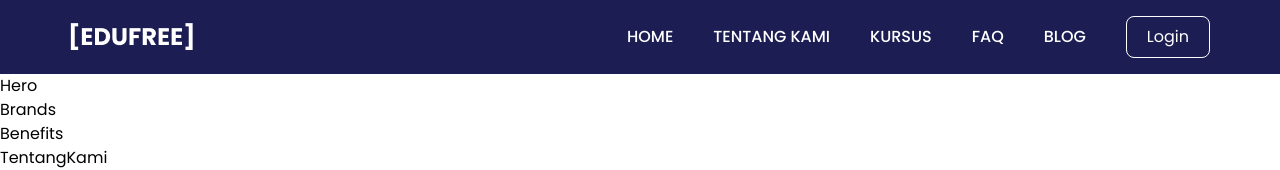
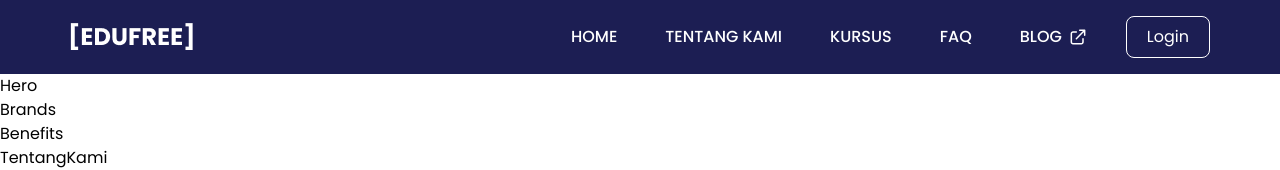
Before and after one commit to Taufik-H/edufree, a React (Vite) app: page / in a window 1280 px wide. Shown: the top 170 px of the page. Built offline with nearby package versions, Linux system fonts and the light colour scheme.

Commit message:
feat: icon navbar blog

```diff
--- a/src/assets/index.js
+++ b/src/assets/index.js
@@ -1 +1,2 @@
 export { default as logo } from "../assets/logo.png";
+export { default as goPage } from "../assets/go.svg";
--- a/src/constant/index.js
+++ b/src/constant/index.js
@@ -1,5 +1,5 @@
 // File ini berisi konstanta (content value dari website nya)
-import { logo } from "../assets";
+import { goPage } from "../assets";
 // NavLink
 
 export const navItem = [
@@ -22,6 +22,7 @@ export const navItem = [
   {
     id: "blog",
     title: "blog",
+    icon: goPage,
   },
 ];
 
--- a/src/sections/Hero.jsx
+++ b/src/sections/Hero.jsx
@@ -1,4 +1,4 @@
-import React from 'react';
+import React from "react";
 
 function Hero() {
   return <div>Hero</div>;
--- a/src/sections/Navbar.jsx
+++ b/src/sections/Navbar.jsx
@@ -16,7 +16,10 @@ function Navbar() {
           <ul className="sm:flex items-center hidden">
             {navItem.map((items, index) => (
               <li key={index} className="mr-10 uppercase font-medium">
-                <a href={`#${items.id}`}>{items.title}</a>
+                <a href={`#${items.id}`} className="flex items-center gap-2">
+                  {items.title}
+                  <img src={items.icon} alt={items.icon} />
+                </a>
               </li>
             ))}
             <motion.a
@@ -47,11 +50,13 @@ function Navbar() {
                   key={index}
                   className="mr-10 uppercase font-medium list-none mb-5"
                 >
-                  <a href={`#${items.id}`} onClick={() => setIsOpen(!isOpen)}>
+                  <a href={`#${items.id}`} className="flex items-center gap-2">
                     {items.title}
+                    <img src={items.icon} alt={items.icon} />
                   </a>
                 </li>
               ))}
+
               <motion.a
                 whileHover={{ scale: 1.08 }}
                 whileTap={{ scale: 0.9 }}
```
Also changed, not shown: src/assets/go.svg (added). Lines whose indentation alone changed are shown as unchanged.
